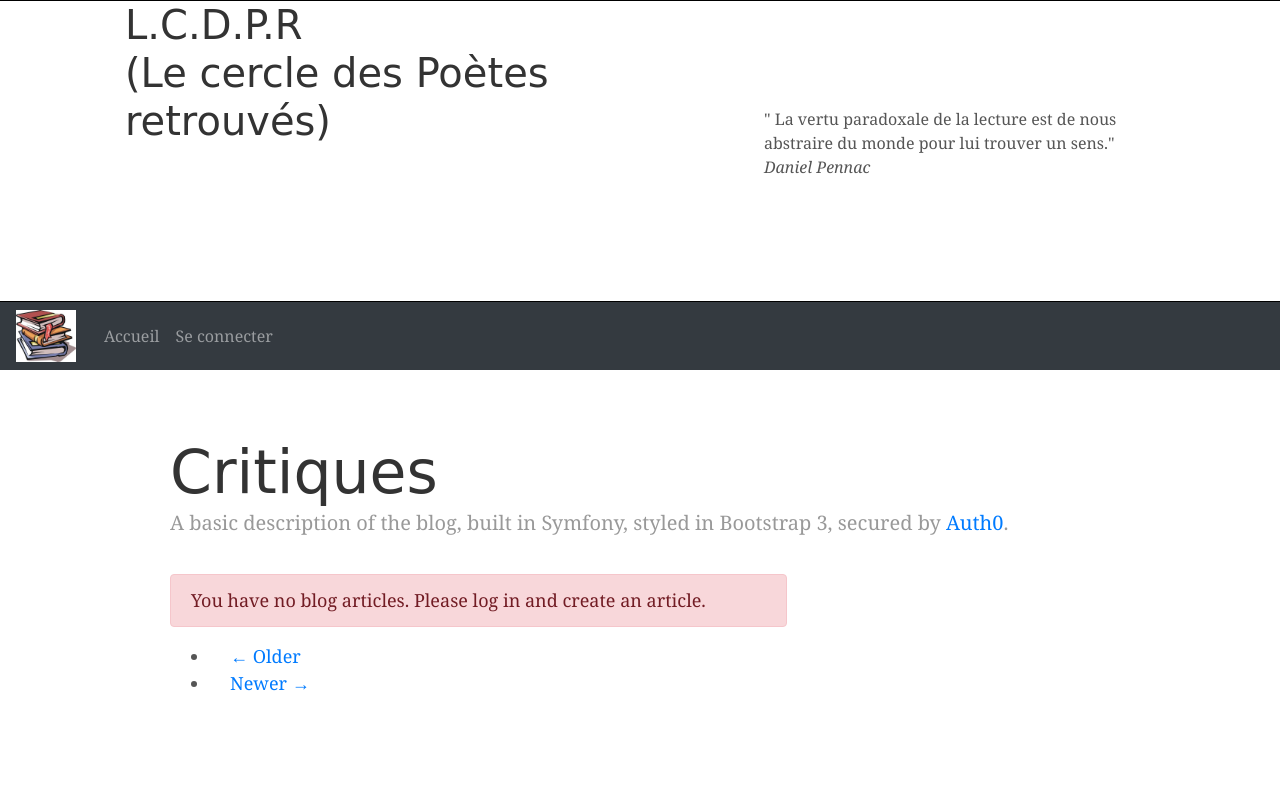
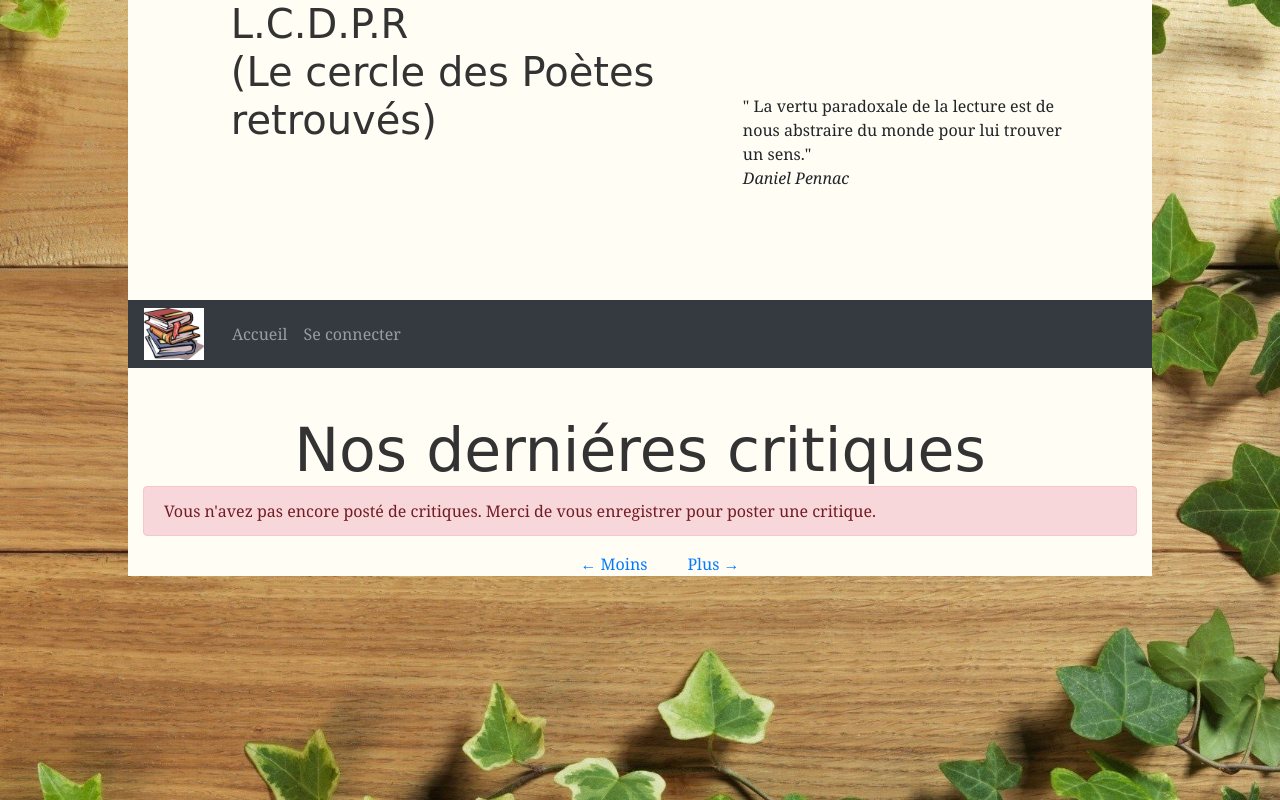
Before and after one commit to dan-nurton/LCDPR, a Symfony app: template templates/blog/entries.html.twig in a window 1280 px wide. Run offline with Twig, Linux system fonts and the light colour scheme; the template is opened without the code that fills it, so the values that code supplies are empty; some libraries are stand-ins or nearby versions.

Commit message:
18/07 end

```diff
--- a/public/css/main.css
+++ b/public/css/main.css
@@ -1,7 +1,8 @@
 
 body {
   font-family: Georgia, "Times New Roman", Times, serif;
-  color: #555;
+  background-image: url('../images/table1.jpg');
+
 }
 
 h1, .h1,
@@ -16,16 +17,6 @@ h6, .h6 {
   color: #333;
 }
 
-
-/*
- * Override Bootstrap's default container.
- */
-
-@media (min-width: 1200px) {
-  .container {
-    width: 970px;
-  }
-}
 
 
 /*
@@ -74,10 +65,7 @@ h6, .h6 {
  * Blog name and description
  */
 
-.blog-header {
-  padding-top: 20px;
-  padding-bottom: 20px;
-}
+
 .blog-title {
   margin-top: 30px;
   margin-bottom: 0;
@@ -151,7 +139,6 @@ h6, .h6 {
   color: #999;
   text-align: center;
   background-color: #f9f9f9;
-  border-top: 1px solid #e5e5e5;
 }
 .blog-footer p:last-child {
   margin-bottom: 0;
@@ -178,15 +165,13 @@ footer{
 }
 
 .containerPrincipal{
-  background-color:#f2f2f2;
-  width: 90%;
+  background-color:#fffdf4;
+  width: 80%;
   margin:auto;
-  opacity: 0.9;
 }
 
 .genre{
   background-color:#ABC8E2 ;
-  border: 1px white solid;
   line-height: 40px;
   text-align: center;
   color:#343a40;
@@ -221,12 +206,8 @@ footer{
 }
 
 
-.commentairesrécents{
-  padding-bottom:10px;
-  margin-bottom:10px;
-}
 
-.critiques,.commentaires{
+.critiques{
   margin-top: 50px;
 }
 
@@ -256,3 +237,47 @@ footer{
   padding-right: 10px;
 
 }
+body {
+  background-image: url("../images/table1.jpg");
+  background-attachment: fixed;
+  background-size: cover;
+  -webkit-animation: Gradient 20s ease infinite;
+  -moz-animation: Gradient 20s ease infinite;
+  animation: Gradient 20s ease infinite;
+}
+
+@-webkit-keyframes Gradient {
+  0% {
+    background-position: 0% 50%
+  }
+  50% {
+    background-position: 100% 50%
+  }
+  100% {
+    background-position: 0% 50%
+  }
+}
+
+@-moz-keyframes Gradient {
+  0% {
+    background-position: 0% 50%
+  }
+  50% {
+    background-position: 100% 50%
+  }
+  100% {
+    background-position: 0% 50%
+  }
+}
+
+@keyframes Gradient {
+  0% {
+    background-position: 0% 50%
+  }
+  50% {
+    background-position: 100% 50%
+  }
+  100% {
+    background-position: 0% 50%
+  }
+}
--- a/src/Controller/BlogController.php
+++ b/src/Controller/BlogController.php
@@ -42,7 +42,6 @@ class BlogController extends Controller
         if ($request->get('page')) {
             $page = $request->get('page');
         }
-
         return $this->render('blog/entries.html.twig', [
             'blogPosts' => $this->blogPostRepository->getAllPosts($page, self::POST_LIMIT),
             'totalBlogPosts' => $this->blogPostRepository->getPostCount(),
--- a/src/Entity/BlogPost.php
+++ b/src/Entity/BlogPost.php
@@ -33,7 +33,7 @@ class BlogPost
     /**
      * @var string
      *
-     * @ORM\Column(name="slug", type="string", length=255, unique=true)
+     * @ORM\Column(name="slug", type="string", length=255, unique=true, nullable=true)
      */
     private $slug;
 
--- a/templates/base.html.twig
+++ b/templates/base.html.twig
@@ -11,9 +11,11 @@
 
 </head>
 <body>
+<div class = "containerPrincipal">
+
 {% include 'nav_bar.html.twig' %}
 {% block body %}{% endblock %}
-
+</div>
 </body>
 {% block javascripts %}
     <script src="https://stackpath.bootstrapcdn.com/bootstrap/4.1.1/js/bootstrap.bundle.min.js" integrity="sha384-u/bQvRA/1bobcXlcEYpsEdFVK/vJs3+T+nXLsBYJthmdBuavHvAW6UsmqO2Gd/F9" crossorigin="anonymous"></script>
--- a/templates/blog/entries.html.twig
+++ b/templates/blog/entries.html.twig
@@ -5,24 +5,15 @@
 {% block body %}
     <div class="container">
         <div class="blog-header">
-            <h1 class="blog-title">Critiques</h1>
-            <p class="lead blog-description">A basic description of the blog, built in Symfony, styled in Bootstrap 3, secured by <a href="http://auth0.com">Auth0</a>.</p>
+            <h1 class="blog-title row justify-content-center">Nos derniéres critiques</h1>
         </div>
-
-        <div class="row">
-            <div class="col-sm-8 blog-main">
-                {% for blogPost in blogPosts %}
-                    {% set paragraphs = blogPost.description|split('</p>') %}
-                    {% set firstParagraph = paragraphs|first ~ '</p>' %}
-                    <div class="blog-post">
-                        <h2 class="blog-post-title">
-                            <a href="{{ path('entry', {'slug': blogPost.slug}) }}">
-                                {{ blogPost.title }}
-                            </a>
-                        </h2>
-                        <p class="blog-post-meta">
-                            {{ blogPost.getUpdatedAt|date('F j, Y') }} by
-
+        {% for blogPost in blogPosts %}
+            <div class="row">
+                '<article class="row justify-content-center">
+                    <div class="livres col-md-12">
+                        <span style="font-weight: bold;">Thriller</span>
+                        <h2> {{ blogPost.title }}</h2>
+                        <p style="font-style: oblique;"><i class="fas fa-calendar-alt"></i> {{ blogPost.getUpdatedAt|date('Y-m-d H:i') }}  par
                             {% if blogPost.author %}
                                 <a href="{{ path('author', {'name': blogPost.author.username|url_encode }) }}">
                                     {{ blogPost.author.name }}
@@ -30,35 +21,38 @@
                             {% else %}
                                 Auteur inconnu
                             {% endif %}
-                        </p>
-                        {{ firstParagraph|raw }}<br />
-                        <a href="{{ path('entry', {'slug': blogPost.slug}) }}">Read more</a>
+                            <img src="{{ blogPost.cover }}" alt="" style="width: 150px;">
+                        <p class="description"><span class="avis">SYNOPSIS : </span>{{blogPost.description}}</p>
+                        <div><p><span class="avis">MON AVIS: </span>{{blogPost.review}}</p></div>
+                        <hr/>
+                        <a href="{{ path('entry', {'slug': blogPost.slug}) }}">Plus de détails</a>
                     </div>
+                </article>
+            </div>
                 {% else %}
                     <div class="alert alert-danger" role="alert">
                         <span class="glyphicon glyphicon-exclamation-sign" aria-hidden="true"></span>
                         <span class="sr-only">Error:</span>
-                        You have no blog articles. Please log in and create an article.
+                        Vous n'avez pas encore posté de critiques. Merci de vous enregistrer pour poster une critique.
                     </div>
                 {% endfor %}
-
                 {% set canPrevious = page > 1 %}
                 {% set canNext = (page * entryLimit) < totalBlogPosts %}
                 <nav>
-                    <ul class="pager">
+                    <ul class="pager row justify-content-center" style="list-style: none;">
                         <li class="previous {% if canPrevious == false %}disabled{% endif %}">
                             <a href="{% if canPrevious %}{{ path('entries', {'page': page - 1}) }}{% endif %}">
-                                <span aria-hidden="true">&larr;</span> Older
+                                <span aria-hidden="true">&larr;</span> Moins
                             </a>
                         </li>
                         <li class="next {% if canNext == false %}disabled{% endif %}">
                             <a href="{% if canNext %}{{ path('entries', {'page': page + 1}) }}{% endif %}">
-                                Newer <span aria-hidden="true">&rarr;</span>
+                                Plus <span aria-hidden="true">&rarr;</span>
                             </a>
                         </li>
                     </ul>
                 </nav>
-            </div>
-        </div>
     </div>
+
+
 {% endblock %}
--- a/templates/blog/entry.html.twig
+++ b/templates/blog/entry.html.twig
@@ -14,14 +14,14 @@
                 <div class="blog-post">
                     <h2 class="blog-post-title">{{ blogPost.title }}</h2>
                     <p class="blog-post-meta">
-                        {{ blogPost.updatedAt|date('F j, Y') }} by <a href="{{ path('author', {'name': blogPost.author.username|url_encode }) }}">
+                        {{ blogPost.updatedAt|date('Y-m-d H:i') }} par <a href="{{ path('author', {'name': blogPost.author.username|url_encode }) }}">
                             {{ blogPost.author.name }}
                         </a>
                     </p>
-                    <h3>Description:</h3>
+                    <h3>Synopsis</h3>
                     <p>{{ blogPost.description|raw }}</p>
 
-                    <h3>Review:</h3>
+                    <h3>Avis</h3>
                     <p>{{ blogPost.review|raw }}</p>
                 </div>
             </div>
--- a/templates/nav_bar.html.twig
+++ b/templates/nav_bar.html.twig
@@ -1,5 +1,5 @@
 
-<div class="row justify-content-center" style="border:1px black solid;">
+<div class="row justify-content-center">
     <div class="title col-6">
         <h1>L.C.D.P.R <br/>(Le cercle des Poètes retrouvés)</h1></div>
     <div class="citation col-12 col-md-4 row align-items-end">
```
Also changed, not shown: src/Controller/AdminController.php (+51 -3 lines), templates/admin/entry_form.html.twig (+6 -22 lines), public/images/livre1.jpg (added), public/images/livre2.jpg (added), public/images/papier.jpg (added), public/images/table.jpg (added), public/images/table1.jpg (added).
